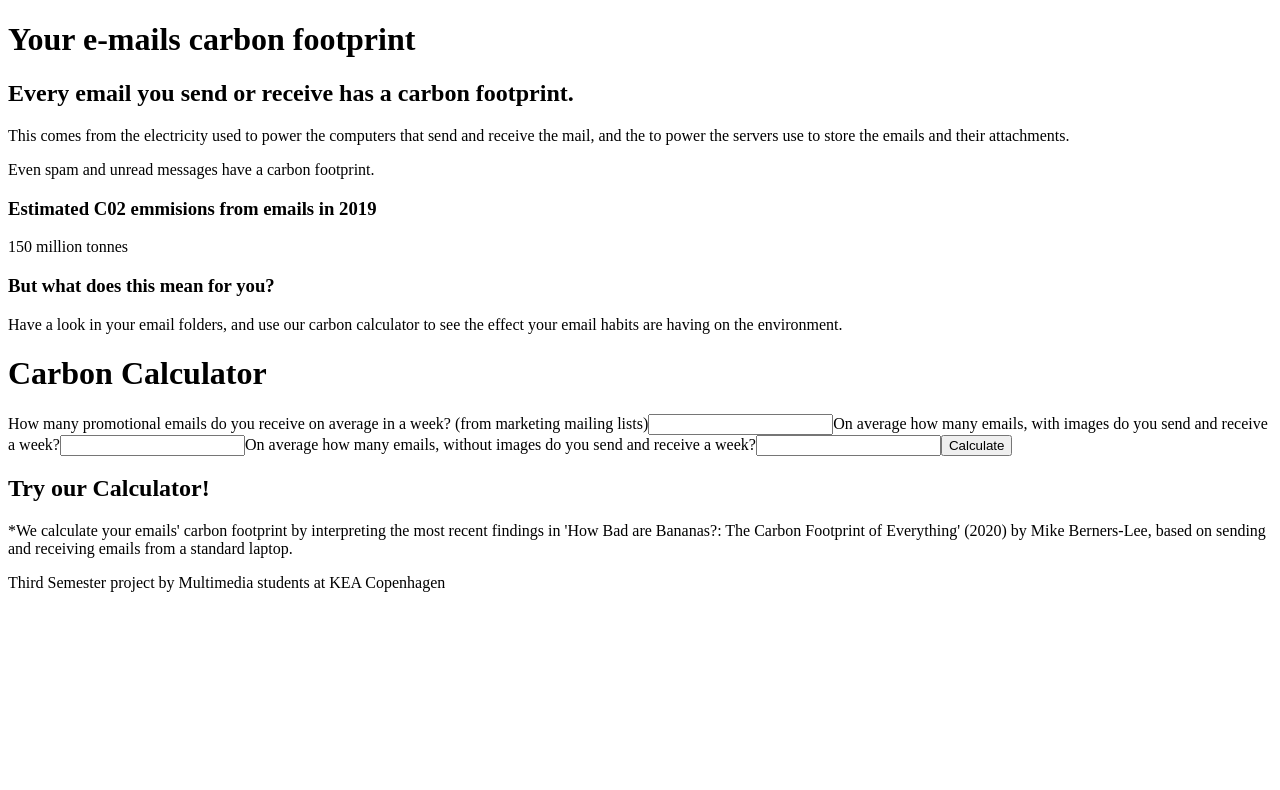
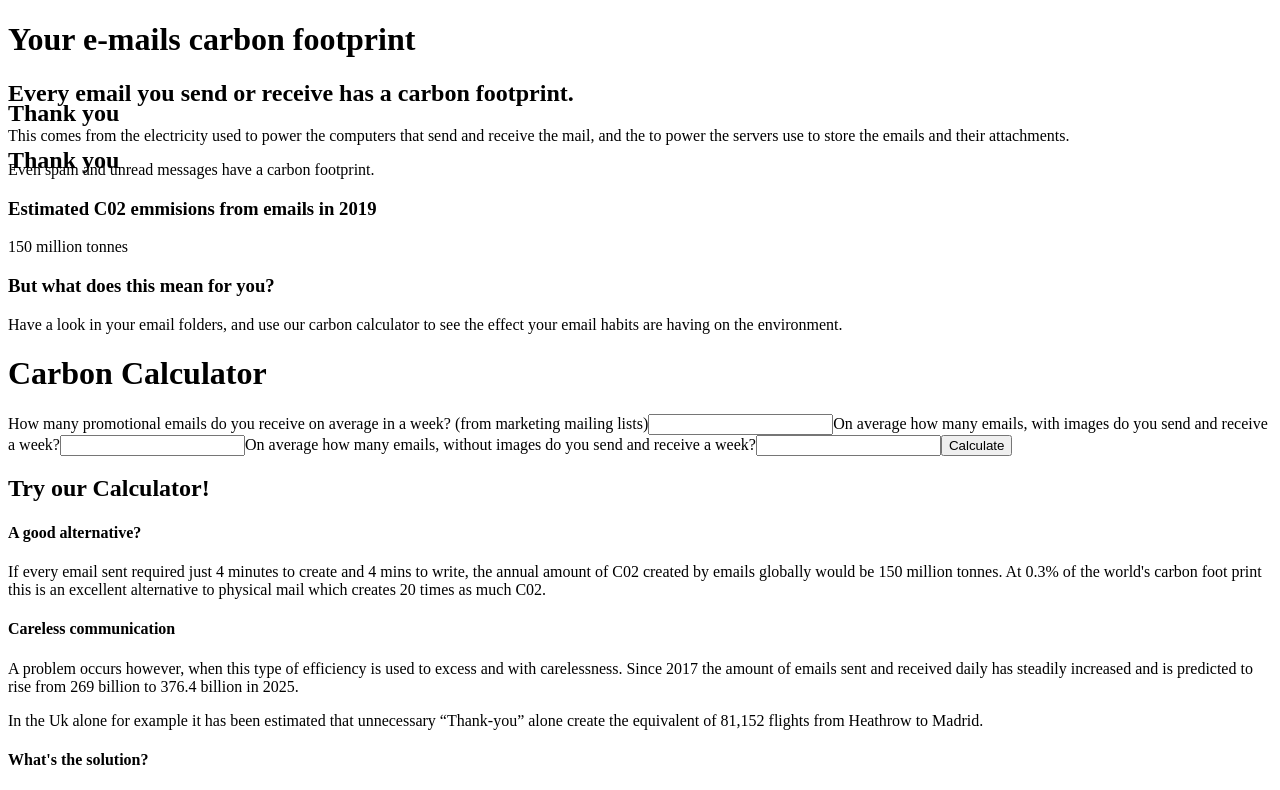
Before and after one commit to michalina-ok/react_final_project, a Next.js app: page / in a window 1280 px wide. Shown: the top 790 px of the page. Built offline with nearby package versions, Linux system fonts and the light colour scheme.

Commit message:
ani-fixed

```diff
--- a/components/InfoSection.js
+++ b/components/InfoSection.js
@@ -14,10 +14,11 @@ function InfoSection() {
     updatePosition();
     return () => window.removeEventListener("scroll", updatePosition);
   }, []);
+  console.log(scrollY);
   useEffect(() => {
-    if (scrollY <= 750) {
+    if (scrollY <= 1400) {
       setIllustration("");
-    } else if (scrollY < 1400) {
+    } else if (scrollY < 2000) {
       setIllustration("fullText");
     } else {
       setIllustration("eraseText");
@@ -25,9 +26,9 @@ function InfoSection() {
   }, [scrollY]);
   const [aniPosition, setAniPosistion] = useState("relative");
   useEffect(() => {
-    if (scrollY < 700) {
+    if (scrollY < 1500) {
       setAniPosistion("sticky-top");
-    } else if (scrollY > 2700) {
+    } else if (scrollY > 3500) {
       setAniPosistion("sticky-end");
     } else {
       setAniPosistion("fixed");
--- a/pages/index.js
+++ b/pages/index.js
@@ -31,7 +31,7 @@ export default function Home() {
         <Form getInputs={getInputs} />
         <Results inputs={inputs} />
       </div>
-      {/* <InfoSection></InfoSection> */}
+      <InfoSection></InfoSection>
       <Footer></Footer>
     </>
   );
```
